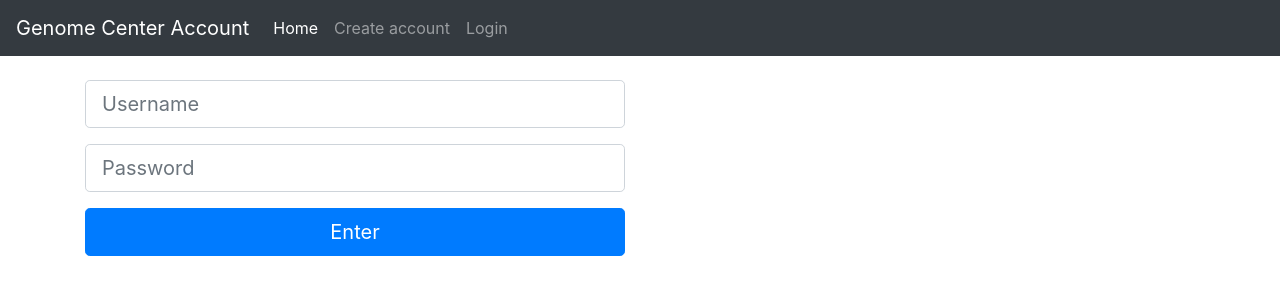
After one commit to amschaal/django_kerb_auth, a Django app: page /accounts/login/ in a window 1280 px wide. The commit adds this page. Shown: the top 300 px of the page. Run offline with Django 3.2, Linux system fonts and the light colour scheme; some libraries are stand-ins or nearby versions.

Commit message:
added login page

```diff
--- a/django_kerb_auth/templates/base.html
+++ b/django_kerb_auth/templates/base.html
@@ -24,8 +24,11 @@
         <a class="nav-link" href="{% url 'create_user'%}">Create account</a>
       </li>
       <li class="nav-item">
+        <a class="nav-link" href="{% url 'login'%}">Login</a>
+      </li>
+      <!-- <li class="nav-item">
         <a class="nav-link disabled" href="#" tabindex="-1" aria-disabled="true">Disabled</a>
-      </li>
+      </li> -->
     </ul>
   </div>
 </nav>
--- /dev/null
+++ b/django_kerb_auth/templates/forms/login.html
@@ -0,0 +1,29 @@
+{% extends 'base.html' %}
+{% load i18n %}
+
+{% block 'content' %}
+
+<div class="row">
+    <div class="col-md-6 col-md-offset-3">
+        <form method="post" action="{% url 'login' %}">
+            {% csrf_token %}
+            <input type="hidden" name="next" value="{{ next }}">
+            {% if form.errors %}
+            <div class="alert alert-danger" role="alert">
+                {% trans 'Your username and password didn\'t match. Please try again.' %}
+            </div>
+            {% endif %}
+            <fieldset class="form-group">
+                <input class="form-control form-control-lg" type="text" name="username" placeholder="{% trans 'Username' %}">
+            </fieldset>
+            <fieldset class="form-group">
+                <input class="form-control form-control-lg" type="password" name="password" placeholder="{% trans 'Password' %}">
+            </fieldset>
+            <fieldset class="form-group">
+                <input class="btn btn-primary btn-lg btn-block" type="submit" value="{% trans 'Enter' %}" />
+            </fieldset>
+        </form>
+    </div>
+</div>
+
+{% endblock %}
--- a/django_kerb_auth/urls.py
+++ b/django_kerb_auth/urls.py
@@ -15,10 +15,14 @@ Including another URLconf
 """
 from django.contrib import admin
 from django.urls import path
+from django.conf.urls import include, url
 import views
+from django.contrib.auth import views as auth_views
 
 urlpatterns = [
     path('', views.index, name='index'),
     path('create_user', views.create_user, name='create_user'),
+    url(r'^accounts/login/$', auth_views.LoginView.as_view(template_name='forms/login.html'), name='login'),
+    url(r'^accounts/logout/$', auth_views.LogoutView.as_view(next_page='/'), name='logout'),
     path('admin/', admin.site.urls),
 ]
```
Also changed, not shown: 1 other file.
